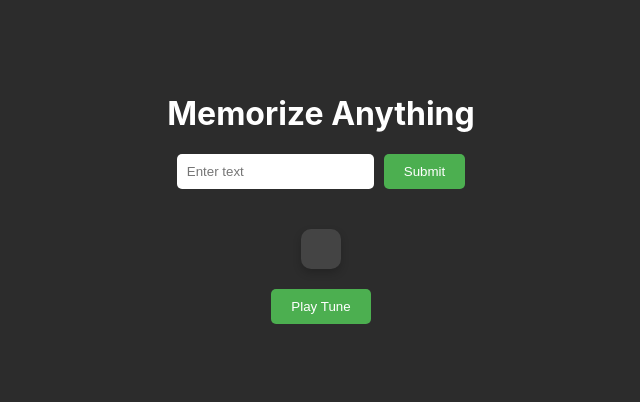
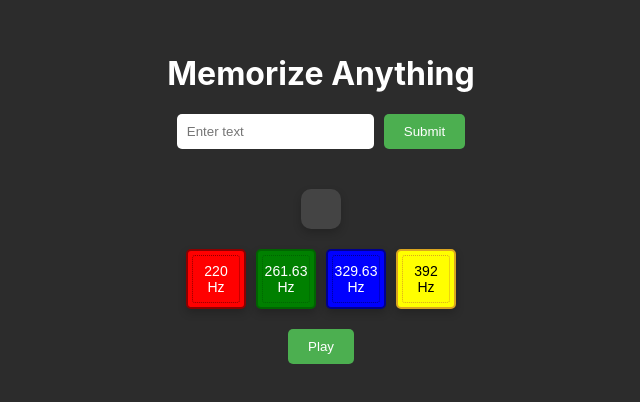
Before and after one commit to t1b00/memapp, a React (Create React App) app in the folder syllable-colorizer/: page / in a window 1280 px wide. Shown: the part 202-604 px from the top of the page, without its empty margins (319-959 px from the left). Built offline with nearby package versions, Linux system fonts and the light colour scheme.

Commit message:
feat: playable note buttons

```diff
--- a/syllable-colorizer/src/App.tsx
+++ b/syllable-colorizer/src/App.tsx
@@ -1,7 +1,9 @@
 // src/App.tsx
+import React, { useState, useEffect } from 'react'; // Removed useRef
 import Form from './components/Form';
 import SyllableList from './components/SyllableList';
 import PlayButton from './components/PlayButton';
+import NoteButtons from './components/NoteButtons';
 import useSyllableData from './hooks/useSyllableData';
 import appConfig from './config';
 import './App.css';
@@ -23,17 +25,29 @@ const App: React.FC = () => {
     await fetchSyllableData();
   };
 
+  const [audioContext, setAudioContext] = useState<AudioContext | null>(null);
+
+  useEffect(() => {
+    const context = new AudioContext();
+    setAudioContext(context);
+    return () => {
+      context.close();
+    };
+  }, []);
+
   return (
     <div className="App">
       <h1>{appConfig.appTitle}</h1>
       <Form text={text} setText={setText} handleSubmit={handleSubmit} />
       <SyllableList syllableData={syllableData} currentSyllableIndex={currentSyllableIndex} isPlaying={isPlaying} />
+      {audioContext && <NoteButtons audioContext={audioContext} startTime={0} noteDuration={60 / appConfig.defaultTempo} />}
       <PlayButton
         className={appConfig.playButtonClassName}
         syllableData={syllableData}
         setCurrentSyllableIndex={setCurrentSyllableIndex}
         isPlaying={isPlaying}
         setIsPlaying={setIsPlaying}
+        audioContext={audioContext}
       />
     </div>
   );
--- /dev/null
+++ b/syllable-colorizer/src/components/NoteButtons.css
@@ -0,0 +1,90 @@
+.note-buttons {
+    display: flex;
+    justify-content: center; /* Center the buttons */
+    gap: 10px; /* Space between the buttons */
+    margin-top: 20px; /* Add some space above the buttons */
+  }
+
+  .note-button {
+    width: 60px;
+    height: 60px;
+    border: 2px solid #ccc; /* Add a border to create a seam effect */
+    cursor: pointer;
+    color: white;
+    font-size: 14px;
+    display: flex;
+    align-items: center;
+    justify-content: center;
+    border-radius: 5px; /* Rounded corners */
+    box-shadow: 0 4px 8px rgba(0, 0, 0, 0.2); /* Add shadow for depth */
+    position: relative; /* Position relative for inner border */
+  }
+
+  .note-button::before {
+    content: '';
+    position: absolute;
+    top: 4px;
+    left: 4px;
+    right: 4px;
+    bottom: 4px;
+    border: 1px dotted; /* Inner dotted border */
+    border-radius: 3px; /* Adjust for inner border */
+    pointer-events: none; /* Ensure it doesn't interfere with button clicks */
+  }
+
+  .note-button:hover {
+    transform: scale(1.1); /* Slightly enlarge the button on hover */
+  }
+
+  .red {
+    background-color: red;
+    border-color: darkred; /* Darker shade of red */
+  }
+
+  .red::before {
+    border-color: darkred; /* Darker shade of red for inner border */
+  }
+
+  .red:hover {
+    background-color: darkred; /* Darker shade of red on hover */
+  }
+
+  .green {
+    background-color: green;
+    border-color: darkgreen; /* Darker shade of green */
+  }
+
+  .green::before {
+    border-color: darkgreen; /* Darker shade of green for inner border */
+  }
+
+  .green:hover {
+    background-color: darkgreen; /* Darker shade of green on hover */
+  }
+
+  .blue {
+    background-color: blue;
+    border-color: darkblue; /* Darker shade of blue */
+  }
+
+  .blue::before {
+    border-color: darkblue; /* Darker shade of blue for inner border */
+  }
+
+  .blue:hover {
+    background-color: darkblue; /* Darker shade of blue on hover */
+  }
+
+  .yellow {
+    background-color: yellow;
+    color: black; /* Ensure text is visible on yellow button */
+    border-color: goldenrod; /* Darker shade of yellow */
+  }
+
+  .yellow::before {
+    border-color: goldenrod; /* Darker shade of yellow for inner border */
+  }
+
+  .yellow:hover {
+    background-color: goldenrod; /* Darker shade of yellow on hover */
+  }
--- /dev/null
+++ b/syllable-colorizer/src/components/NoteButtons.tsx
@@ -0,0 +1,41 @@
+// src/components/NoteButtons.tsx
+import React from 'react';
+import playSingleNote from '../utils/playSingleNote';
+import colorMapping from '../utils/colorMapping';
+import noteMapping from '../utils/noteMapping';
+import './NoteButtons.css';
+
+interface NoteButtonsProps {
+  audioContext: AudioContext;
+  startTime: number;
+  noteDuration: number;
+}
+
+const NoteButtons: React.FC<NoteButtonsProps> = ({ audioContext, startTime, noteDuration }) => {
+  const handleNoteClick = (noteIndex: number) => {
+    const frequency = noteMapping[noteIndex];
+    if (audioContext) {
+      console.log(`Note button clicked: ${noteIndex}, Frequency: ${frequency}`);
+      playSingleNote(audioContext, frequency, audioContext.currentTime, noteDuration);
+    } else {
+      console.error("Audio context is not initialized.");
+    }
+  };
+
+  return (
+    <div className="note-buttons">
+      {Object.keys(colorMapping).map((key) => (
+        <button
+          key={key}
+          className={`note-button ${colorMapping[parseInt(key)]}`}
+          onClick={() => handleNoteClick(parseInt(key))}
+          // Remove inline style - already done with CSS
+        >
+          {noteMapping[parseInt(key)]} Hz
+        </button>
+      ))}
+    </div>
+  );
+};
+
+export default NoteButtons;
--- a/syllable-colorizer/src/components/PlayButton.tsx
+++ b/syllable-colorizer/src/components/PlayButton.tsx
@@ -9,12 +9,13 @@ interface PlayButtonProps {
   setCurrentSyllableIndex: React.Dispatch<React.SetStateAction<number | null>>;
   isPlaying: boolean;
   setIsPlaying: React.Dispatch<React.SetStateAction<boolean>>;
+  audioContext: AudioContext | null;
 }
 
-const PlayButton: React.FC<PlayButtonProps> = ({ className, syllableData, setCurrentSyllableIndex, isPlaying, setIsPlaying }) => (
+const PlayButton: React.FC<PlayButtonProps> = ({ className, syllableData, setCurrentSyllableIndex, isPlaying, setIsPlaying, audioContext }) => (
   <button
     className={className}
-    onClick={() => playNotes(syllableData, setCurrentSyllableIndex, setIsPlaying)}
+    onClick={() => playNotes(syllableData, setCurrentSyllableIndex, setIsPlaying, audioContext)}
     style={{
       pointerEvents: isPlaying ? 'none' : 'auto',
       cursor: isPlaying ? 'not-allowed' : 'pointer'
--- a/syllable-colorizer/src/config.json
+++ b/syllable-colorizer/src/config.json
@@ -2,15 +2,15 @@
     "apiEndpoint": "http://127.0.0.1:5000/map_syllables_to_colors",
     "language": "en_US",
     "syllableCount": 4,
-    "defaultTempo": 200,
+    "defaultTempo": 120,
     "appTitle": "Memorize Anything",
     "inputPlaceholder": "Enter text",
     "submitButtonText": "Submit",
-    "playButtonText": "Play Tune",
+    "playButtonText": "Play",
     "colors": ["#FF0000", "#00FF00", "#0000FF", "#FFFF00", "#FF00FF"],
     "playButtonClassName": "play-button",
-    "showDot": false,
-    "dotColor": "#00f",
+    "showDot": true,
+    "dotColor": "white",
     "dotAnimation": true,
     "learnTuneButtonClassName": "learn-tune-button",
     "learnTuneButtonText": "Learn Tune"
--- a/syllable-colorizer/src/utils/keyMapping.tsx
+++ b/syllable-colorizer/src/utils/keyMapping.tsx
@@ -1,3 +1,4 @@
+//src/utils/keyMapping.tsx
 const keyMaping: { [key: string]: number } = {
     'a': 0,
     's': 1,
--- a/syllable-colorizer/src/noteMapping.tsx
+++ b/syllable-colorizer/src/utils/noteMapping.tsx
@@ -1,4 +1,4 @@
-// src/noteMapping.tsx
+// src/utils/noteMapping.tsx
 const noteMapping: { [key: number]: number } = {
     0: 220.00, // A3
     1: 261.63, // C4
--- a/syllable-colorizer/src/utils/playNotes.ts
+++ b/syllable-colorizer/src/utils/playNotes.ts
@@ -1,54 +1,58 @@
 // src/utils/playNotes.ts
-import noteMapping from '../noteMapping';
+import noteMapping from './noteMapping';
 import appConfig from '../config';
 import playSingleNote from './playSingleNote';
-
 
 const playNotes = (
   syllableData: [string, number][],
   setCurrentSyllableIndex: React.Dispatch<React.SetStateAction<number | null>>,
-  setIsPlaying: React.Dispatch<React.SetStateAction<boolean>>
+  setIsPlaying: React.Dispatch<React.SetStateAction<boolean>>,
+  audioContext: AudioContext | null
 ) => {
-  const audioContext = new (window.AudioContext || (window as any).webkitAudioContext)();
-  let startTime = audioContext.currentTime;
+  if (!audioContext) {
+    console.error('AudioContext is null');
+    return;
+  }
+
   const noteDuration = 60 / appConfig.defaultTempo; // duration of each note in seconds
   setIsPlaying(true); // Set isPlaying to true when music starts
 
-  syllableData.forEach(([syllable, number], index) => {
-    if (syllable.trim() === '') {
-      return; // Skip whitespace syllables
+  const playNextNote = (index: number) => {
+    if (index >= syllableData.length) {
+      setIsPlaying(false); // Set isPlaying to false when music finishes
+      return;
     }
 
+    const [syllable, number] = syllableData[index];
+    if (syllable.trim() === '') {
+      playNextNote(index + 1); // Skip whitespace syllables
+      return;
+    }
 
     // Validate number and noteMapping[number]
     if (typeof number !== 'number' || !isFinite(number)) {
       console.error(`Invalid number: ${number}`);
+      playNextNote(index + 1);
       return;
     }
 
     const frequency = noteMapping[number];
     if (typeof frequency !== 'number' || !isFinite(frequency)) {
       console.error(`Invalid frequency for number ${number}: ${frequency}`);
+      playNextNote(index + 1);
       return;
     }
 
-    playSingleNote(audioContext, frequency, startTime, noteDuration);
+    playSingleNote(audioContext, frequency, audioContext.currentTime, noteDuration);
+    setCurrentSyllableIndex(index);
 
     setTimeout(() => {
-      setCurrentSyllableIndex(index);
-    }, (startTime - audioContext.currentTime) * 1000);
+      setCurrentSyllableIndex(0); // Reset current syllable to the beginning
+      playNextNote(index + 1); // Schedule the next note
+    }, noteDuration * 1000);
+  };
 
-    setTimeout(() => {
-      setCurrentSyllableIndex(0);
-    }, (startTime + noteDuration - audioContext.currentTime) * 1000);
-
-    startTime += noteDuration; // Increment start time only for non-whitespace syllables
-  });
-
-  // Set isPlaying to false when music finishes
-  setTimeout(() => {
-    setIsPlaying(false);
-  }, (startTime - audioContext.currentTime) * 1000);
+  playNextNote(0); // Start playing the first note
 };
 
 export default playNotes;
--- a/syllable-colorizer/src/utils/playSingleNote.ts
+++ b/syllable-colorizer/src/utils/playSingleNote.ts
@@ -1,5 +1,4 @@
 // src/utils/playSingleNote.ts
-
 const playSingleNote = (
   audioContext: AudioContext,
   frequency: number,
@@ -8,10 +7,10 @@ const playSingleNote = (
 ) => {
   const oscillator = audioContext.createOscillator();
   oscillator.type = 'sine';
-    oscillator.frequency.setValueAtTime(frequency, startTime);
+  oscillator.frequency.setValueAtTime(frequency, audioContext.currentTime); // Use currentTime instead of startTime
   oscillator.connect(audioContext.destination);
-    oscillator.start(startTime);
-    oscillator.stop(startTime + noteDuration);
+  oscillator.start(audioContext.currentTime); // Start immediately
+  oscillator.stop(audioContext.currentTime + noteDuration);
 };
 
 export default playSingleNote;
```
Also changed, not shown: syllable-colorizer/public/manifest.json. Lines whose indentation alone changed are shown as unchanged.
